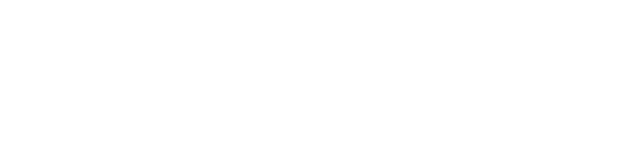
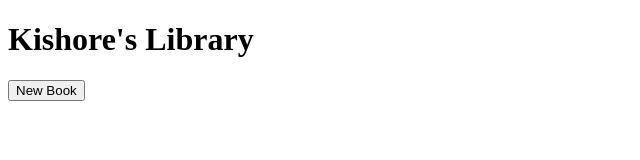
Before and after one commit to Kisor-S/library-app, a plain HTML site: page index.html in a window 1280 px wide. Shown: the whole page, without its empty margins (0-640 px from the left). Drawn offline with Linux system fonts and the light colour scheme.

Commit message:
add header section with the title and new book button

```diff
--- a/index.html
+++ b/index.html
@@ -6,6 +6,14 @@
     <title>Book list</title>
   </head>
   <body>
+    <div class="header">
+      <div class="title">
+        <h1>Kishore's Library</h1>
+      </div>
+      <div class="add-book">
+        <button>New Book</button>
+      </div>
+    </div>
     <script src="/script.js"></script>
   </body>
 </html>
```
